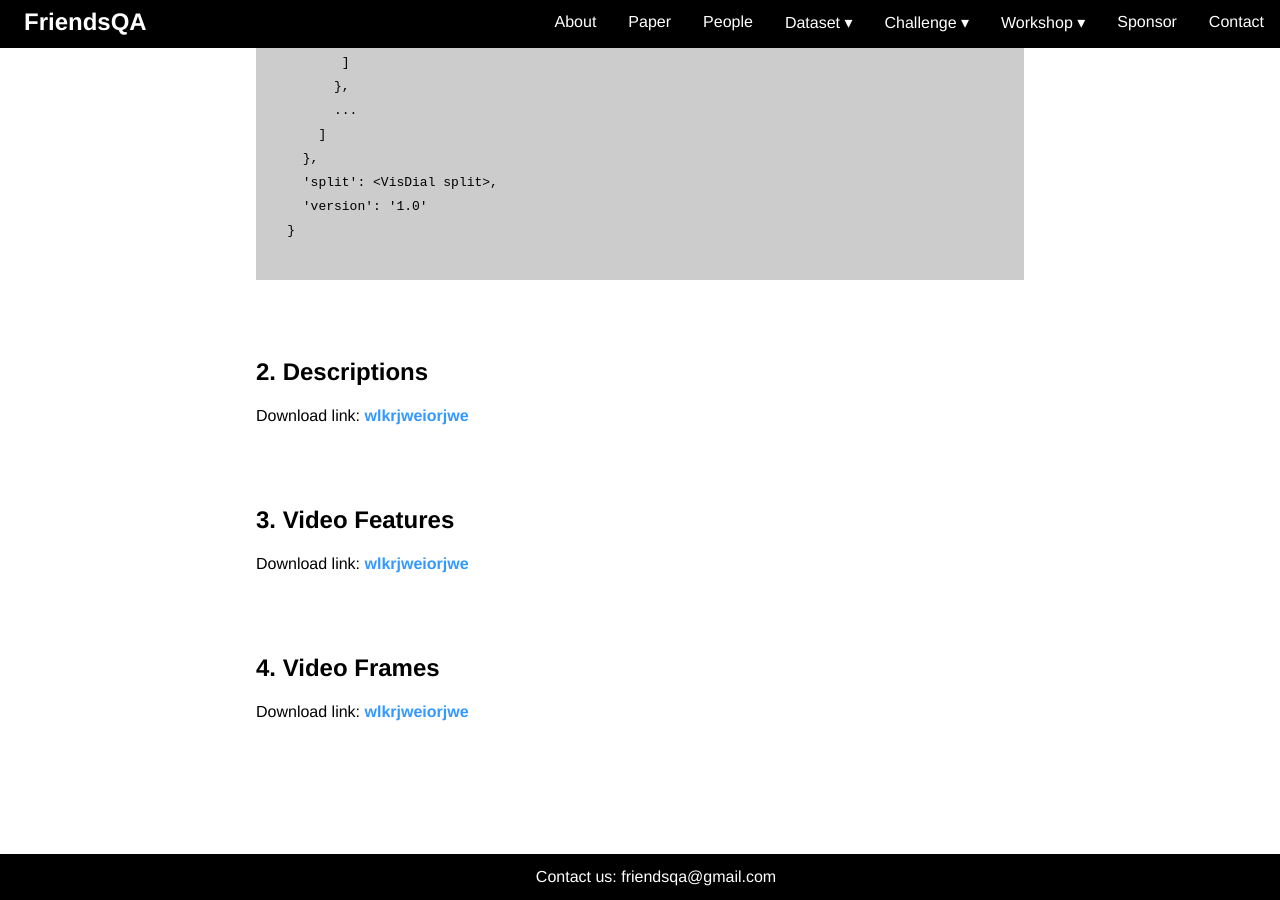
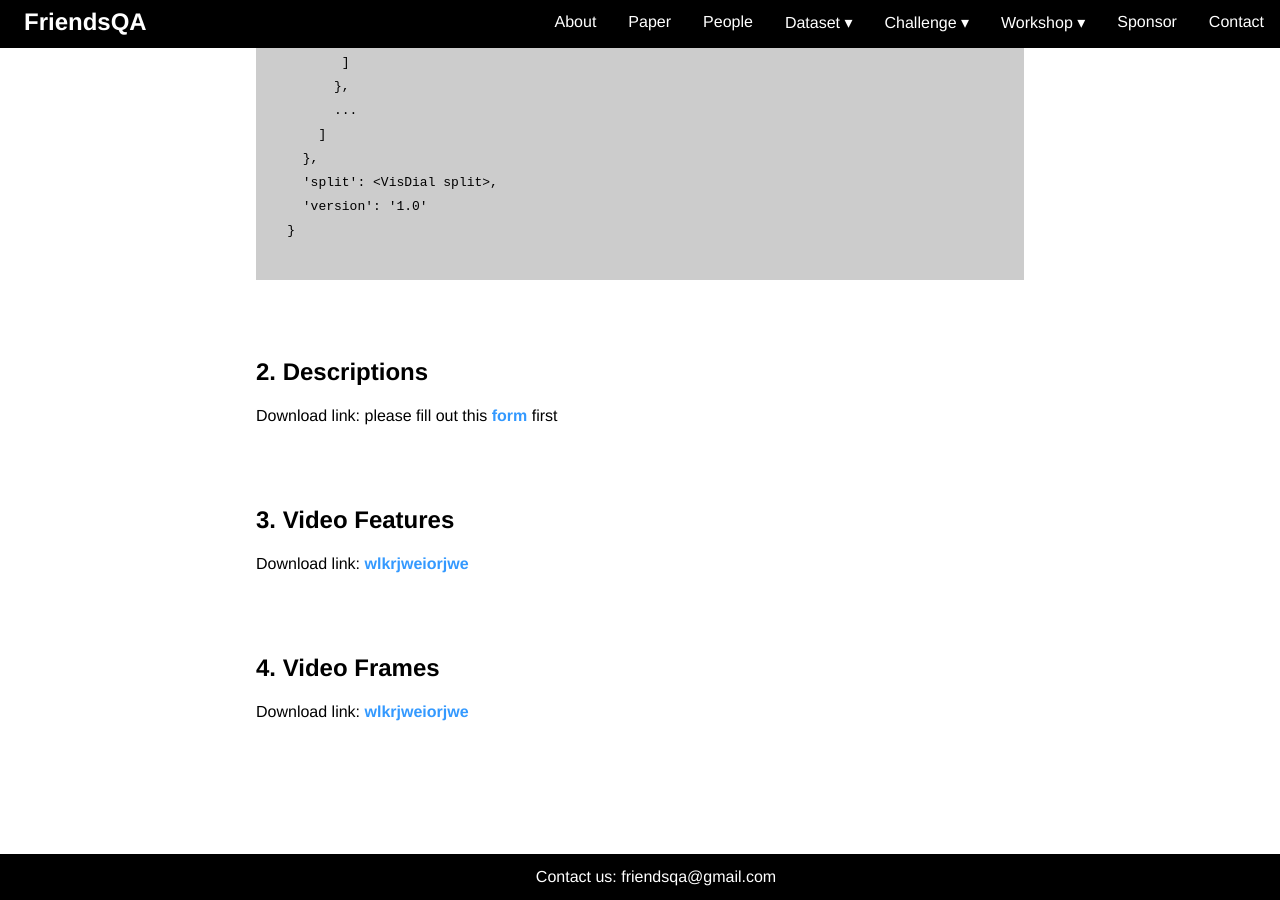
Before and after one commit to friendsqa/friendsqa.github.io, a Jekyll site: the page built from download.md, in a window 1280 px wide and 900 px high, scrolled down 782 px. Built offline with Jekyll 4.4.1, drawn with Linux system fonts in a browser that asks for light colours.

Commit message:
connect google form link

```diff
--- a/download.md
+++ b/download.md
@@ -58,8 +58,7 @@ permalink: /dataset/download
       2. Descriptions
     </h2>
     <p class="content-item">
-      Download link:
-      <a id="download_link" href="#">wlkrjweiorjwe</a>
+      Download link: please fill out this <a id="download_link" href="https://docs.google.com/forms/d/e/1FAIpQLSdqQTHp6-AiNQijHhcPAPvFV_6TFer06e6aWG1l_jRhRo2E5w/viewform">form</a> first
     </p>
   </div>
   <div class = "content-subcontainer">
```
